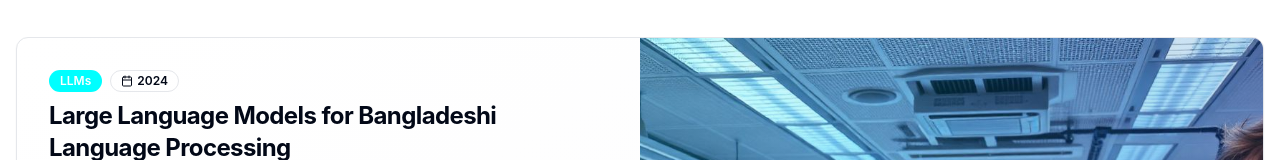
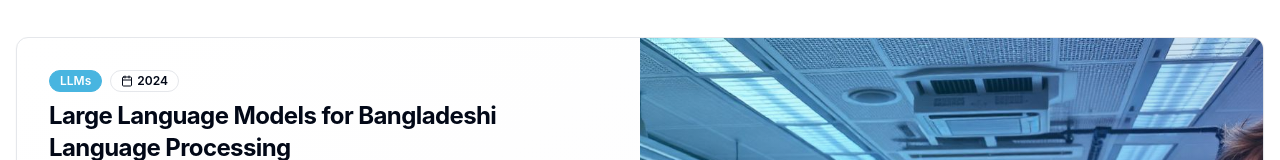
Before and after one commit to SYAAGalib/galib-folio-forge, a React (Vite) app: page /research in a window 1280 px wide. Shown: the part 552-712 px from the top of the page. Built offline with nearby package versions, Linux system fonts and the light colour scheme.

Commit message:
research class added badge

```diff
--- a/src/pages/Research.tsx
+++ b/src/pages/Research.tsx
@@ -186,7 +186,7 @@ const Research = () => {
                       <div className="space-y-6">
                         <div>
                           <div className="flex items-center gap-2 mb-2">
-                            <Badge variant="secondary">{item.category}</Badge>
+                            <Badge variant="secondary" className="text-xs bg-[hsl(var(--metric-badge))] text-[hsl(var(--metric-badge-foreground))] hover:bg-[hsl(var(--metric-badge))] border-[hsl(var(--metric-badge))]">{item.category}</Badge>
                             <Badge variant="outline" className="text-xs">
                               <Calendar className="w-3 h-3 mr-1" />
                               {item.year}
```
